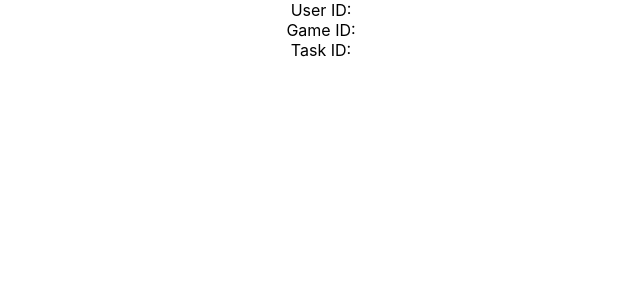
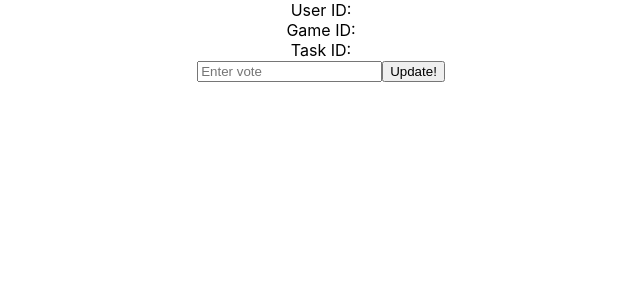
Before and after one commit to mhero/python-flask-socket-db, a React (Create React App) app in the folder poker-client/: page / in a window 1280 px wide. Both pictures are taken after a click on the button "Join game!". Shown: the top 300 px of the page, without its empty margins (319-959 px from the left). Built offline with nearby package versions, Linux system fonts and the light colour scheme; no server answers.

Commit message:
Set socket connection

```diff
--- a/poker-client/src/app/App.js
+++ b/poker-client/src/app/App.js
@@ -8,6 +8,7 @@ const axios = require('axios').default;
 function App() {
 
   const [step, setStep] = useState(1);
+  const [vote, setVote] = useState(-1);
 
   const [userId, setUserId] = useState(null);
   const [gameId, setGameId] = useState(null);
@@ -37,6 +38,17 @@ function App() {
     post(`${HOST}/api/tasks`, { name: taskName, game_id: game }, setTaskId);
   }
 
+  const getGameData = () => {
+    setStep(2);
+    socket.on("sendPokerData", (taskData) => {
+      console.log(taskData);
+    });
+  }
+
+  const askGameData = () =>{
+    socket.emit("getPokerData", {userId, gameId, vote});
+  }
+
   const createGame = () => {
     createUser();
     axios.post(
@@ -45,16 +57,16 @@ function App() {
     .then((response) => {
       setGameId(response.data.id);
       createTask(response.data.id);
+      getGameData();
     })
     .catch((error) => {
       console.log(error);
     });
-    setStep(2);
   }
 
   const enterGame = () => {
     createUser();
-    setStep(2);
+    getGameData();
   }
 
   return (
@@ -90,6 +102,10 @@ function App() {
           <div>User ID: {userId}</div>
           <div>Game ID: {gameId}</div>
           <div>Task ID: {taskId}</div>
+          <input type="text" id="vote" name="vote"
+                  placeholder="Enter vote"
+                  onChange={(event) => setVote(event.target.value) }/>
+          <button type="button" onClick={askGameData}>Update!</button>
         </div>
       }
     </div>
```
